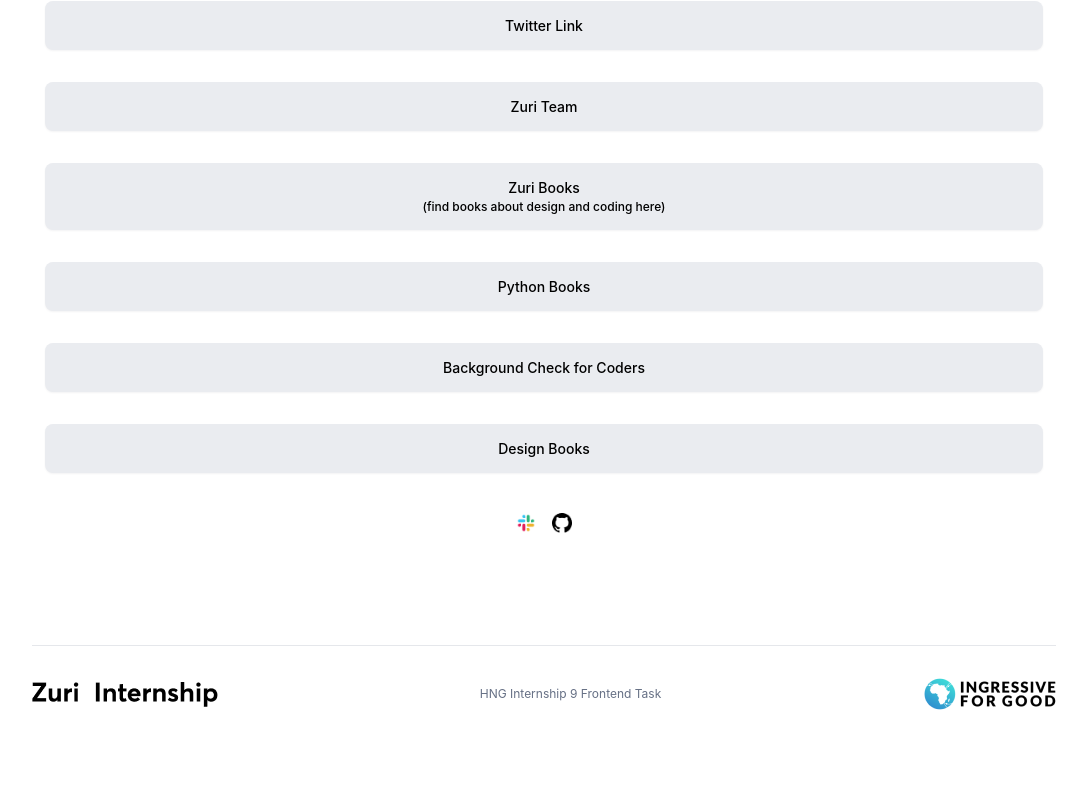
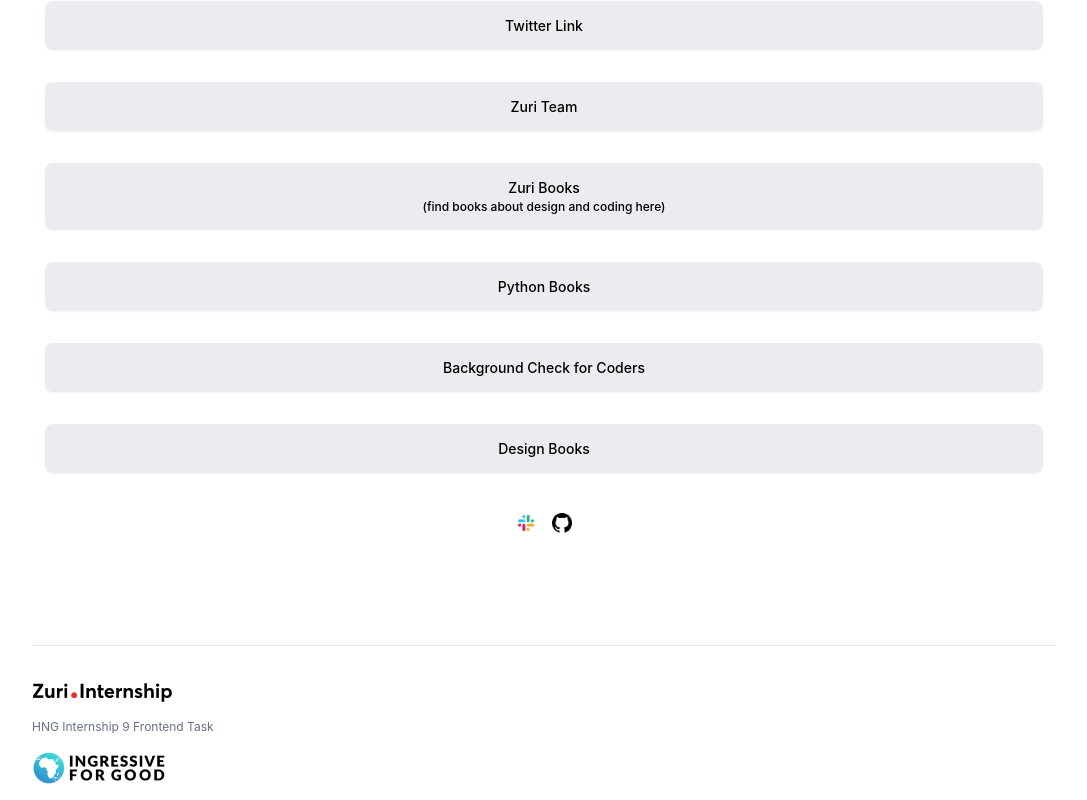
Before and after one commit to Ari-o12code/HNG9-task, a React (Create React App) app: page / in a window 1280 px wide. Shown: the part 272-1072 px from the top of the page, without its empty margins (96-1183 px from the left). Before the commit the page ends 998 px from the top, so only its background shows below. Built offline with nearby package versions, Linux system fonts and the light colour scheme.

Commit message:
made changes to footer contents

```diff
--- a/src/index.css
+++ b/src/index.css
@@ -105,19 +105,18 @@
 }
 
 .footer-contents{
-  display: flex;
-  flex-direction: column;
-  gap: 2em;
-  align-items: center;
-  justify-content: center;
+  display: grid;
+  gap: 1em;
 }
 
 #footer-container hr{
-  visibility: hidden;
+  color: #667085;
+  visibility: visible;
+  margin-bottom: 2em;
 }
 
 #footer-container p{
-  font-size: 16px;
+  font-size: 14px;
   color: #667085;
 }
 
@@ -144,9 +143,7 @@
   }
 
   #footer-container hr{
-    color: #667085;
     visibility: visible;
-    margin-bottom: 2em;
   }
 
   #footer-container .footer-contents p{
```
Also changed, not shown: src/assets/Vector.png.
